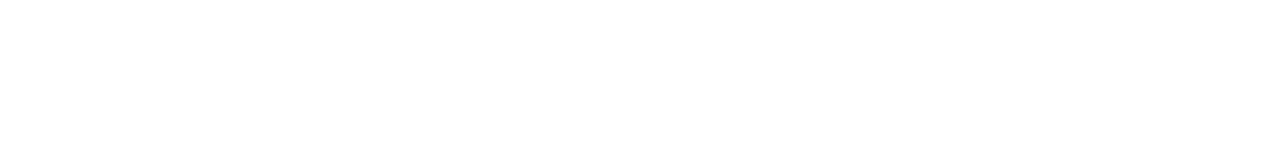
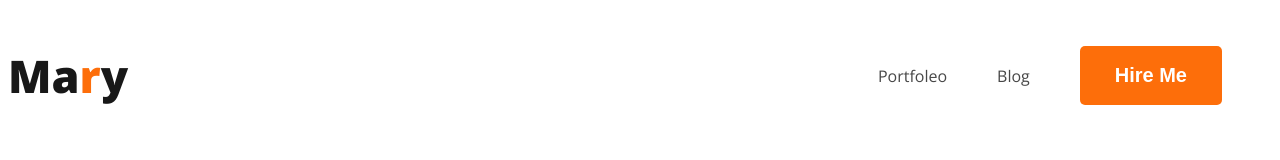
Before and after one commit to Tanvir-kabir69/Portfoleo-1, a plain HTML site: page index.html in a window 1280 px wide. Drawn offline with nearby package versions, Linux system fonts and the light colour scheme.

Commit message:
nav added

```diff
--- /dev/null
+++ b/CSS/portfoleo_style.css
@@ -0,0 +1,50 @@
+body {
+    font-family: 'Open Sans', sans-serif;
+}
+
+nav {
+    display: flex;
+    justify-content: space-between;
+    align-items: center;
+}
+
+nav>ul {
+    display: flex;
+    align-items: center;
+}
+
+
+/* nav li */
+nav>ul>li {
+    list-style: none;
+    margin-right: 50px;
+}
+
+nav a {
+    text-decoration: none;
+    color: #474747;
+}
+
+
+#title {
+    color: var(--Dark-01, #181818);
+    font-size: 45px;
+    /* font-style: normal; */
+    font-weight: 800;
+    /* line-height: normal; */
+}
+
+.primary_color {
+    color: #FD6E0A;
+}
+
+.primary_button {
+    color: white;
+    border-radius: 5px;
+    background: #FD6E0A;
+    border: 0;
+    font-size: 20px;
+    font-style: normal;
+    font-weight: 700;
+    padding: 18px 35px;
+}
--- a/index.html
+++ b/index.html
@@ -4,8 +4,31 @@
     <meta charset="UTF-8">
     <meta name="viewport" content="width=device-width, initial-scale=1.0">
     <title>Document</title>
+    <link rel="stylesheet" href="CSS/portfoleo_style.css">
+    <link rel="preconnect" href="https://fonts.googleapis.com">
+    <link rel="preconnect" href="https://fonts.gstatic.com" crossorigin>
+    <link href="https://fonts.googleapis.com/css2?family=Open+Sans:wght@400;700;800&display=swap" rel="stylesheet">
 </head>
 <body>
 
+    <header>
+        <nav>
+            <h1 id="title">Ma<span class="primary_color">r</span>y</h1>
+            <ul>
+                <li><a href="">Portfoleo</a></li>
+                <li><a href="">Blog</a></li>
+                <li><button class="primary_button">Hire Me</button></li>
+            </ul>
+        </nav>
+    </header>
+
+    <main>
+
+    </main>
+
+    <footer>
+
+    </footer>
+
 </body>
 </html>
```
